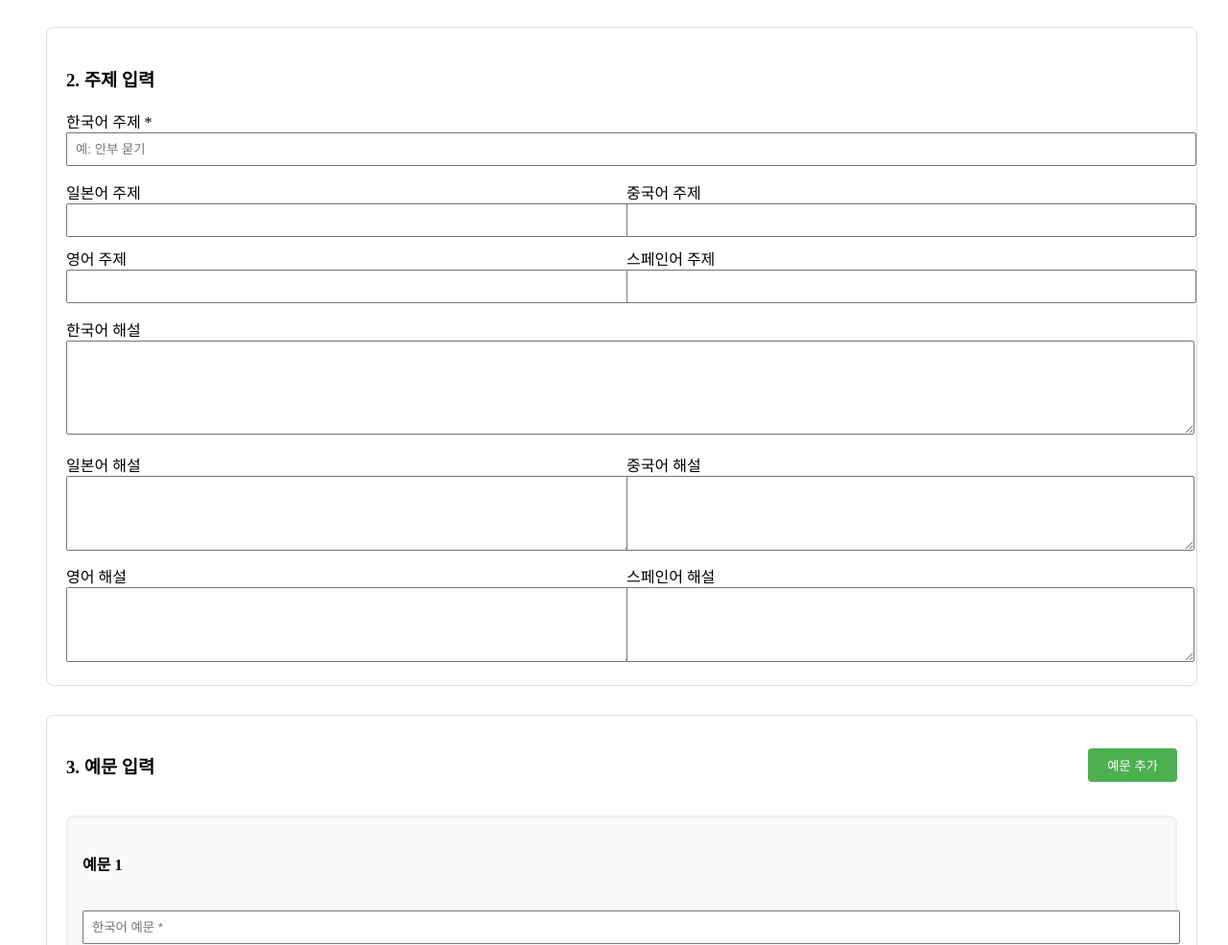
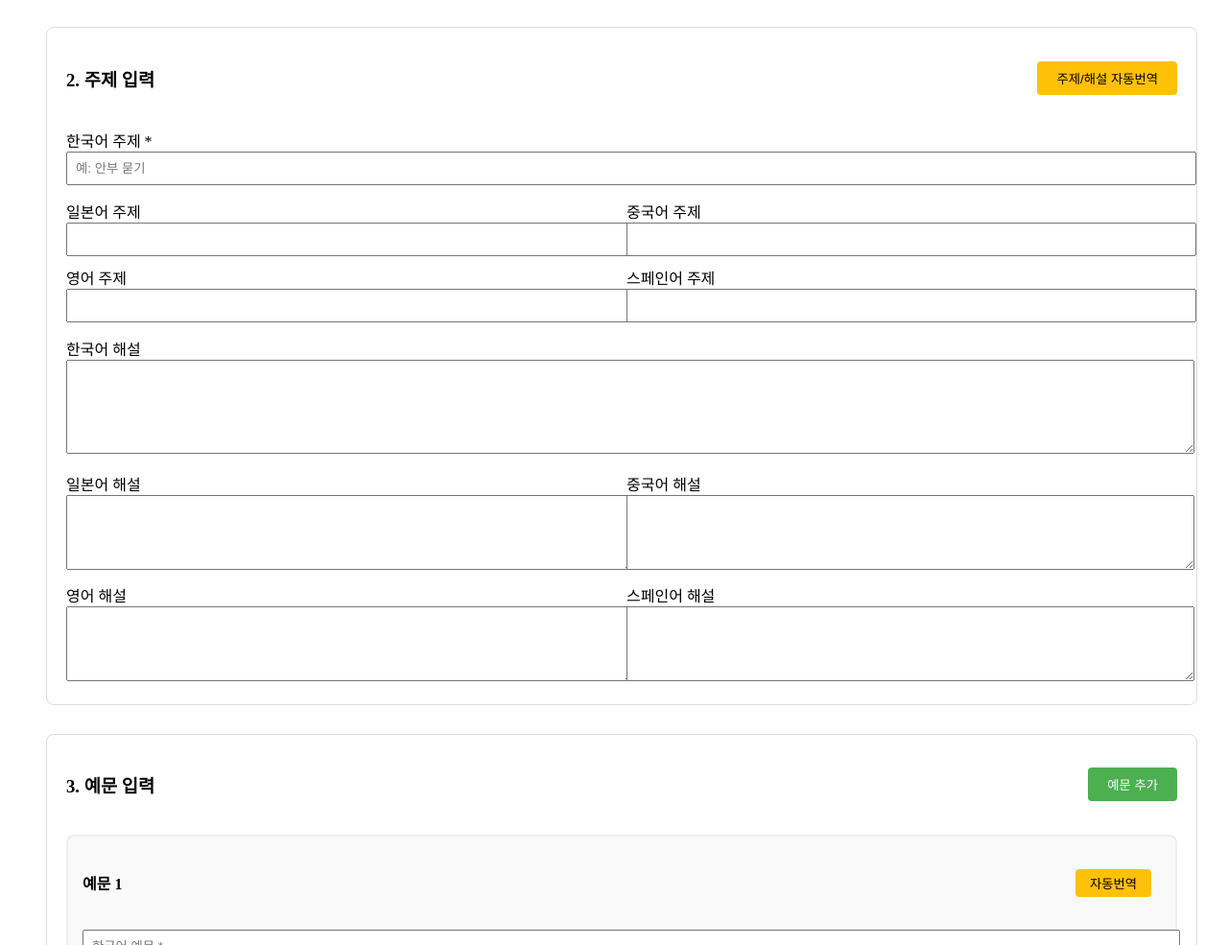
Before and after one commit to rutaku12rutaku12/sayKorean, a React (Vite) app in the folder src/main/saykorean/: page /admin/study/create in a window 1280 px wide. Shown: the part 469-1454 px from the top of the page at 96% size. Built offline with nearby package versions, Linux system fonts and the light colour scheme; no server answers.

Commit message:
34_최동진_깃이그노어설정

```diff
--- a/src/main/saykorean/src/adminPages/AdminStudyCreate.jsx
+++ b/src/main/saykorean/src/adminPages/AdminStudyCreate.jsx
@@ -85,6 +85,43 @@ export default function AdminStudyCreate(props) {
         }));
     };
 
+    // [2-1] 주제/해설 자동 번역 핸들러
+    const handleTranslateStudy = async () => {
+        if (!studyData.themeKo.trim() && !studyData.commenKo.trim()) {
+            alert("번역할 한국어 주제 또는 해설을 입력해주세요.");
+            return;
+        }
+
+        try {
+            dispatch(setLoading(true));
+            const r = await studyApi.translate({
+                themeKo: studyData.themeKo,
+                commenKo: studyData.commenKo
+            });
+            const { themeJp, themeCn, themeEn, themeEs, commenJp, commenCn, commenEn, commenEs }
+                = r.data;
+
+            setStudyData(e => ({
+                ...e,
+                themeJp: themeJp || e.themeJp,
+                themeCn: themeCn || e.themeCn,
+                themeEn: themeEn || e.themeEn,
+                themeEs: themeEs || e.themeEs,
+                commenJp: commenJp || e.commenJp,
+                commenCn: commenCn || e.commenCn,
+                commenEn: commenEn || e.commenEn,
+                commenEs: commenEs || e.commenEs,
+            }));
+            alert("주제 및 해설 자동 번역이 완료되었습니다.");
+        } catch (e) {
+            console.error("주제/해설 자동 번역 실패: ", e);
+            alert("번역 중 오류가 발생했습니다.");
+            dispatch(setError(e.message));
+        } finally {
+            dispatch(setLoading(false));
+        }
+    };
+
     // [3-1] 예문 추가
     const handleAddExam = () => {
         setExamList(e => [...e, {
@@ -115,6 +152,39 @@ export default function AdminStudyCreate(props) {
             return newList;
         })
     };
+
+    // [3-4] 예문 자동 번역 핸들러
+    const handleTranslateExam = async (index) => {
+        const exam = examList[index];
+        if (!exam.examKo.trim()) {
+            alert("번역할 한국어 예문을 입력해주세요.");
+            return;
+        }
+
+        try {
+            dispatch(setLoading(true));
+            const r = await examApi.translate({ examKo: exam.examKo });
+            const { examJp, examCn, examEn, examEs } = r.data;
+            setExamList(e => {
+                const newList = [...e];
+                newList[index] = {
+                    ...newList[index],
+                    examJp: examJp || newList[index].examJp,
+                    examCn: examCn || newList[index].examCn,
+                    examEn: examEn || newList[index].examEn,
+                    examEs: examEs || newList[index].examEs,
+                };
+                return newList;
+            });
+            alert(`${index + 1}번째 예문 자동 번역이 완료되었습니다.`);
+        } catch (e) {
+            console.error("예문 자동 번역 실패: ", e);
+            alert("예문 번역 중 오류가 발생했습니다.");
+            dispatch(setError(e.message));
+        } finally {
+            dispatch(setLoading(false));
+        }
+    }
 
     // [4] 이미지 파일 선택 핸들러
     const handleImageFileChange = (index, file) => {
@@ -228,7 +298,6 @@ export default function AdminStudyCreate(props) {
     }
 
 
-
     return (<>
         <div style={{ padding: '20px', maxWidth: '1200px', margin: '0 auto' }}>
             <h2>교육 등록</h2>
@@ -268,7 +337,12 @@ export default function AdminStudyCreate(props) {
 
             {/* 주제 섹션 */}
             <div style={{ marginBottom: '30px', padding: '20px', border: '1px solid #ddd', borderRadius: '8px' }}>
+                <div style={{ display: 'flex', justifyContent: 'space-between', alignItems: 'center', marginBottom: '20px' }}>
                     <h3>2. 주제 입력</h3>
+                    <button onClick={handleTranslateStudy} style={{ padding: '8px 20px', backgroundColor: '#FFC107', color: 'black', border: 'none', borderRadius: '4px' }}>
+                        주제/해설 자동번역
+                    </button>
+                </div>
 
                 <div style={{ display: 'grid', gap: '15px' }}>
                     <div>
@@ -380,6 +454,13 @@ export default function AdminStudyCreate(props) {
                     <div key={examIndex} style={{ marginBottom: '30px', padding: '15px', border: '2px solid #eee', borderRadius: '8px', backgroundColor: '#f9f9f9' }}>
                         <div style={{ display: 'flex', justifyContent: 'space-between', alignItems: 'center', marginBottom: '15px' }}>
                             <h4>예문 {examIndex + 1}</h4>
+                            <div>
+                                <button
+                                    onClick={() => handleTranslateExam(examIndex)}
+                                    style={{ padding: '5px 15px', backgroundColor: '#FFC107', color: 'black', border: 'none', borderRadius: '4px', marginRight: '10px' }}
+                                >
+                                    자동번역
+                                </button>
                                 {examList.length > 1 && (
                                     <button
                                         onClick={() => handleRemoveExam(examIndex)}
@@ -388,6 +469,7 @@ export default function AdminStudyCreate(props) {
                                         삭제
                                     </button>
                                 )}
+                            </div>
                         </div>
 
                         {/* 예문 텍스트 입력 */}
--- a/src/main/saykorean/src/api/adminApi.js
+++ b/src/main/saykorean/src/api/adminApi.js
@@ -41,6 +41,9 @@ export const studyApi = {
     update: (studyDto) => api.put("/study", studyDto),
     // 5) 교육 삭제
     delete: (studyNo) => api.delete(`/study?studyNo=${studyNo}`),
+    // 6) 자동 번역
+    translate: (translationRequestDto) => api.post("/study/translate",
+        translationRequestDto),
 };
 
 // [3] 예문 API
```
Also changed, not shown: 2 other files (tests, documents, lock files or other folders). Lines whose indentation alone changed are shown as unchanged.
